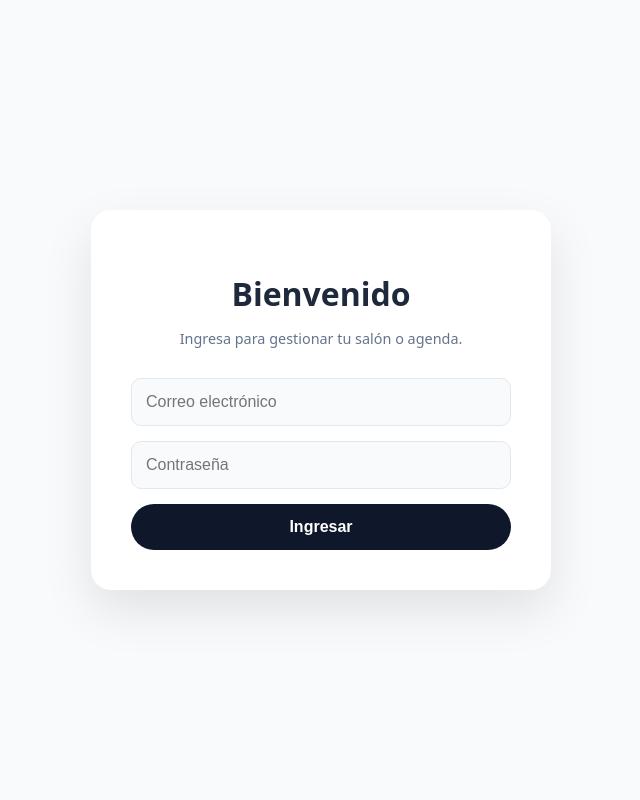
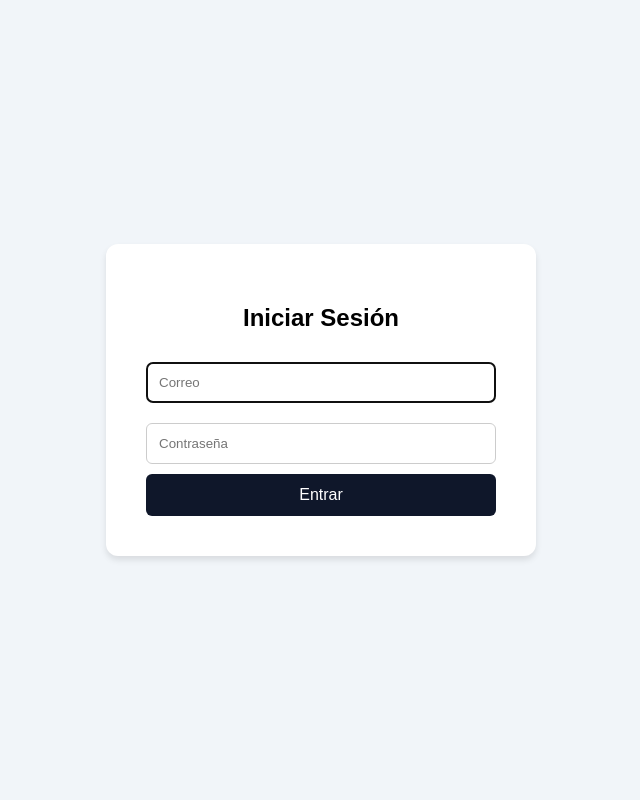
Before and after one commit to juanpablosierraorjuela-bit/CitasPeluqueria-Backend, a Django app: template salon/templates/salon/login.html in a window 1280 px wide. Shown: the whole page, without its empty margins (319-959 px from the left). Run offline with Django 3.2, Linux system fonts and the light colour scheme; the template is opened without the code that fills it, so the values that code supplies are empty.

Commit message:
Update login.html

```diff
--- a/salon/templates/salon/login.html
+++ b/salon/templates/salon/login.html
@@ -6,46 +6,22 @@
     <meta name="viewport" content="width=device-width, initial-scale=1.0">
     <title>Ingreso | PASO</title>
     <style>
-        body {
-            font-family: system-ui, -apple-system, sans-serif;
-            background: #f8fafc;
-            display: flex; justify-content: center; align-items: center;
-            height: 100vh; margin: 0;
-        }
-        .login-card {
-            background: white; padding: 40px; border-radius: 20px;
-            box-shadow: 0 20px 50px rgba(0,0,0,0.1); width: 100%; max-width: 380px;
-            text-align: center;
-        }
-        h1 { margin-bottom: 5px; color: #1e293b; }
-        p { color: #64748b; margin-bottom: 30px; font-size: 0.9rem; }
-
-        input {
-            width: 100%; padding: 14px; margin-bottom: 15px; border-radius: 10px;
-            border: 1px solid #e2e8f0; background: #f8fafc; font-size: 1rem;
-            box-sizing: border-box;
-        }
-        button {
-            width: 100%; padding: 14px; border: none; border-radius: 50px;
-            background: #0f172a; color: white; font-weight: bold; cursor: pointer;
-            font-size: 1rem; transition: transform 0.2s;
-        }
-        button:hover { transform: translateY(-2px); }
-        .error { color: #ef4444; font-size: 0.9rem; margin-bottom: 15px; }
+        body { font-family: sans-serif; background: #f1f5f9; display: flex; justify-content: center; align-items: center; height: 100vh; margin: 0; }
+        .box { background: white; padding: 40px; border-radius: 12px; width: 100%; max-width: 350px; text-align: center; box-shadow: 0 4px 6px rgba(0,0,0,0.1); }
+        input { width: 100%; padding: 12px; margin: 10px 0; border: 1px solid #ccc; border-radius: 6px; box-sizing: border-box; }
+        button { width: 100%; padding: 12px; background: #0f172a; color: white; border: none; border-radius: 6px; cursor: pointer; font-size: 1rem; }
+        .error { color: red; margin-bottom: 10px; font-size: 0.9rem; }
     </style>
 </head>
 <body>
-    <div class="login-card">
-        <h1>Bienvenido</h1>
-        <p>Ingresa para gestionar tu salón o agenda.</p>
-
+    <div class="box">
+        <h2>Iniciar Sesión</h2>
         {% if error %}<div class="error">{{ error }}</div>{% endif %}
-
         <form method="POST">
             {% csrf_token %}
-            <input type="text" name="username" placeholder="Correo electrónico" required>
+            <input type="email" name="email" placeholder="Correo" required autofocus>
             <input type="password" name="password" placeholder="Contraseña" required>
-            <button type="submit">Ingresar</button>
+            <button type="submit">Entrar</button>
         </form>
     </div>
 </body>
```
